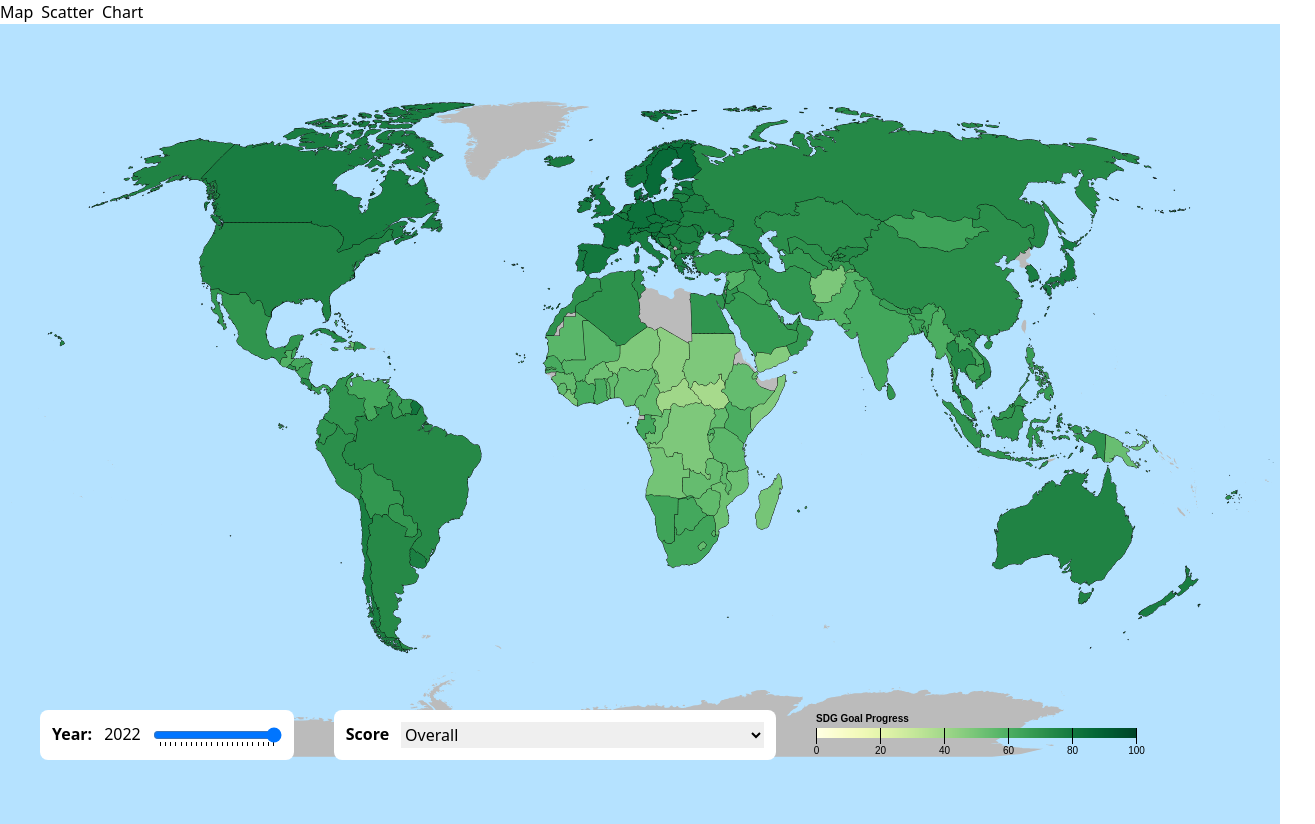
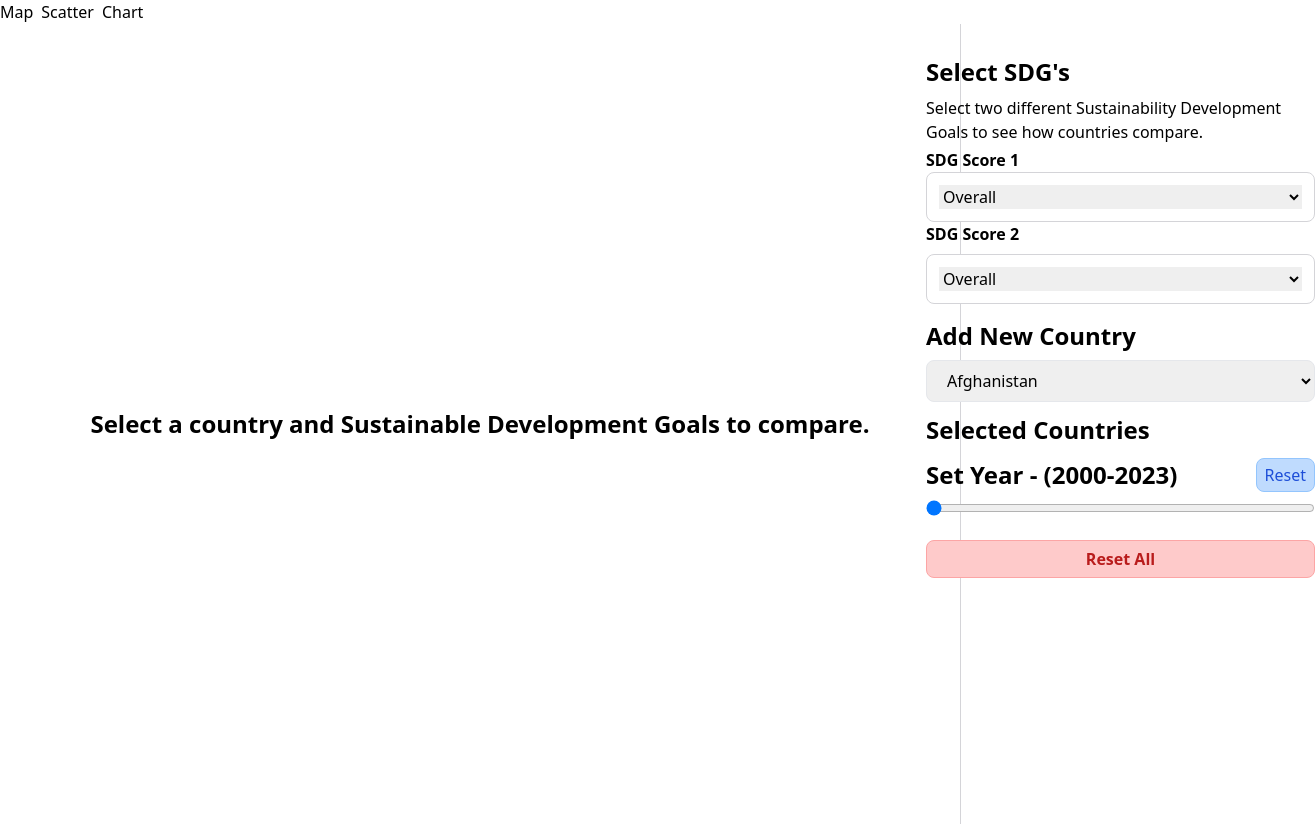
Before and after one commit to Toranian/sdg-visualization, a React (Vite) app: page / in a window 1280 px wide. Shown: the whole page, 1315 px wide, since content can reach past the window. Built offline with nearby package versions, Linux system fonts and the light colour scheme.

Commit message:
feat: added scatter options

```diff
--- a/src/App.tsx
+++ b/src/App.tsx
@@ -1,11 +1,11 @@
-import { useEffect, useRef, useState } from "react";
+import { useEffect, useState } from "react";
 import { getCSVFile } from "./utils";
 import { SDGCol, SDGRow, Topology } from "./types";
 import countriesURL from "./countries-50m.json?url";
 import { SvgMap } from "./components/SvgMap";
-import Scatter from "./components/Scatter";
 import { Legend } from "./components/Legend";
 import * as d3 from "d3";
+import ScatterPage from "./pages/ScatterPage";
 
 enum DisplayMode {
   Map,
@@ -19,7 +19,9 @@ function App() {
 
   const [data, setData] = useState<SDGRow[]>([]);
   const [topology, setTopology] = useState<null | Topology>(null);
-  const [displayMode, setDisplayMode] = useState<DisplayMode>(DisplayMode.Map);
+  const [displayMode, setDisplayMode] = useState<DisplayMode>(
+    DisplayMode.Scatter,
+  );
 
   const getData = async () => {
     const { data: csvData } = await getCSVFile();
@@ -35,13 +37,6 @@ function App() {
     getData();
     getTopology();
   }, []);
-
-  // const legendRef = useRef<SVGSVGElement | null>(null);
-  //
-  // useEffect(() => {
-  //   legendRef.current = Legend(
-  //   );
-  // }, []);
 
   return (
     <div className="w-max h-[100svh]">
@@ -106,7 +101,7 @@ function App() {
                   8. Decent Work and Economic Growth
                 </option>
                 <option value="goal_9_score">
-                  9. Industry, Innovation, and Infrastrucure
+                  9. Industry, Innovation, and Infrastructure
                 </option>
                 <option value="goal_10_score">10. Reduced Inequalities</option>
                 <option value="goal_11_score">
@@ -145,24 +140,9 @@ function App() {
         </>
       )}
 
-      {displayMode === DisplayMode.Scatter && (
-        <Scatter
-          data={data}
-          cols={[SDGCol.GOAL_1_SCORE, SDGCol.GOAL_4_SCORE]}
-        />
-      )}
+      {displayMode === DisplayMode.Scatter && <ScatterPage data={data} />}
 
       {data.length === 0 && <h1>Loading data...</h1>}
-
-      {data.length > 0 && (
-        <div>
-          {data.slice(0, 5).map((row: SDGRow, index) => (
-            <div key={index} className="flex flex-row">
-              {row.year}
-            </div>
-          ))}
-        </div>
-      )}
     </div>
   );
 }
--- /dev/null
+++ b/src/pages/ScatterPage.tsx
@@ -0,0 +1,240 @@
+import { useEffect, useState } from "react";
+import Scatter from "../components/Scatter";
+import { SDGCol, SDGRow } from "../types";
+
+interface ScatterPageProps {
+  data: SDGRow[];
+}
+
+export default function ScatterPage({ data }: ScatterPageProps) {
+  const countries = Array.from(
+    new Set(data.map((row: SDGRow) => row[SDGCol.COUNTRY])),
+  ).sort((a, b) => a.localeCompare(b));
+
+  const [goalOne, setGoalOne] = useState<SDGCol | undefined>();
+  const [goalTwo, setGoalTwo] = useState<SDGCol | undefined>();
+  const [selectedCountries, setSelectedCountries] = useState<string[]>([]);
+  const [year, setYear] = useState<number | undefined>(undefined);
+  const colors = [
+    "#F8766D80",
+    "#00BA3880",
+    "#619CFF80",
+    "#eee020",
+    "#ff00ff80",
+    "#0fee0580",
+  ];
+
+  useEffect(() => {
+    console.log(selectedCountries);
+  }, [selectedCountries, goalOne]);
+
+  return (
+    <div className="w-screen h-full grid flex flex-col md:grid-cols-4">
+      {/* Left side with scatter plot*/}
+      <div className="md:col-span-3 h-full w-full flex justify-center items-center">
+        {goalOne && goalTwo && selectedCountries.length > 0 ? (
+          <Scatter
+            data={data}
+            cols={[goalOne, goalTwo]}
+            selectedCountries={selectedCountries}
+            key={selectedCountries.toString() + goalOne + goalTwo + year} // Ensure rerender
+            year={year}
+          ></Scatter>
+        ) : (
+          <div className="">
+            <h2 className="text-2xl font-semibold">
+              Select a country and Sustainable Development Goals to compare.
+            </h2>
+          </div>
+        )}
+      </div>
+
+      {/* Right side with options */}
+      <div className="w-full md:col-span-1 border-solid border-l border-zinc-300 flex flex-col items-center ">
+        <div className="max-w-xl mt-8">
+          <h2 className="text-2xl font-semibold mb-2">Select SDG's</h2>
+          <p className="mb-1">
+            Select two different Sustainability Development Goals to see how
+            countries compare.
+          </p>
+
+          <label htmlFor="goalinput" className="font-semibold">
+            SDG Score 1
+          </label>
+          <div className="p-3 rounded-lg bg-white flexgap-3 border-solid border-zinc-300 border">
+            <select
+              id="goalinput"
+              onChange={(e) => {
+                setGoalOne(e.currentTarget.value as SDGCol);
+              }}
+            >
+              <option value="sdg_index_score">Overall</option>
+              <option value="goal_1_score">1. No Poverty</option>
+              <option value="goal_2_score">2. Zero Hunger</option>
+              <option value="goal_3_score">3. Good Health and Wellbeing</option>
+              <option value="goal_4_score">4. Quality Education</option>
+              <option value="goal_5_score">5. Gender Equality</option>
+              <option value="goal_6_score">
+                6. Clean Water and Sanitation
+              </option>
+              <option value="goal_7_score">
+                7. Affordable and Clean Energy
+              </option>
+              <option value="goal_8_score">
+                8. Decent Work and Economic Growth
+              </option>
+              <option value="goal_9_score">
+                9. Industry, Innovation, and Infrastructure
+              </option>
+              <option value="goal_10_score">10. Reduced Inequalities</option>
+              <option value="goal_11_score">
+                11. Sustainable Cities and Communities
+              </option>
+              <option value="goal_12_score">
+                12. Responsible Consumption and Production
+              </option>
+              <option value="goal_13_score">13. Climate Action</option>
+              <option value="goal_14_score">14. Life Below Water</option>
+              <option value="goal_15_score">15. Life on Land</option>
+              <option value="goal_16_score">
+                16. Peace, Justice, and Strong Institutions
+              </option>
+              <option value="goal_17_score">
+                17. Partnerships for the Goals
+              </option>
+            </select>
+          </div>
+
+          <label htmlFor="goalinput" className="font-semibold">
+            SDG Score 2
+          </label>
+          <div className="p-3 rounded-lg bg-white flex gap-3 border-solid border-zinc-300 border mt-2 w-full">
+            <select
+              id="goalinput"
+              onChange={(e) => {
+                setGoalTwo(e.currentTarget.value as SDGCol);
+              }}
+            >
+              <option value="sdg_index_score">Overall</option>
+              <option value="goal_1_score">1. No Poverty</option>
+              <option value="goal_2_score">2. Zero Hunger</option>
+              <option value="goal_3_score">3. Good Health and Wellbeing</option>
+              <option value="goal_4_score">4. Quality Education</option>
+              <option value="goal_5_score">5. Gender Equality</option>
+              <option value="goal_6_score">
+                6. Clean Water and Sanitation
+              </option>
+              <option value="goal_7_score">
+                7. Affordable and Clean Energy
+              </option>
+              <option value="goal_8_score">
+                8. Decent Work and Economic Growth
+              </option>
+              <option value="goal_9_score">
+                9. Industry, Innovation, and Infrastructure
+              </option>
+              <option value="goal_10_score">10. Reduced Inequalities</option>
+              <option value="goal_11_score">
+                11. Sustainable Cities and Communities
+              </option>
+              <option value="goal_12_score">
+                12. Responsible Consumption and Production
+              </option>
+              <option value="goal_13_score">13. Climate Action</option>
+              <option value="goal_14_score">14. Life Below Water</option>
+              <option value="goal_15_score">15. Life on Land</option>
+              <option value="goal_16_score">
+                16. Peace, Justice, and Strong Institutions
+              </option>
+              <option value="goal_17_score">
+                17. Partnerships for the Goals
+              </option>
+            </select>
+          </div>
+
+          <div className="flex flex-col gap-2 mb-3 w-full">
+            <h2 className="text-2xl font-semibold mt-4">Add New Country</h2>
+            <div className="relative w-full">
+              <select
+                id="countries"
+                name="country"
+                onChange={(event: React.ChangeEvent<HTMLSelectElement>) => {
+                  const value = event.target.value;
+                  if (!countries.includes(value)) return;
+                  setSelectedCountries([...selectedCountries, value]);
+                }}
+                className="border rounded-lg py-2 px-4 outline-none w-full max-h-40 overflow-y-auto pr-3"
+              >
+                <option value="" disabled>
+                  Select a country
+                </option>
+                {countries.map((country, index) => (
+                  <option key={index} value={country}>
+                    {country}
+                  </option>
+                ))}
+              </select>
+            </div>
+          </div>
+
+          <div className="flex flex-col gap-2">
+            <h2 className="text-2xl font-semibold">Selected Countries</h2>
+            {selectedCountries.map((c: string, index: number) => (
+              <div
+                className="border-solid border px-3 py-2.5 rounded-lg flex flex-row justify-between items-center border-2"
+                style={{ borderColor: colors[index] }}
+              >
+                {c}
+                <p
+                  className="text-red-600 cursor-pointer"
+                  onClick={() => {
+                    return setSelectedCountries(
+                      selectedCountries.filter((country) => country !== c),
+                    );
+                  }}
+                >
+                  Remove
+                </p>
+              </div>
+            ))}
+          </div>
+
+          <div className="my-3 flex flex-col gap-2">
+            <div className="flex flex-row justify-between items-center">
+              <h2 className="text-2xl font-semibold">
+                Set Year - ({!year ? "2000-2023" : year})
+              </h2>
+              <button
+                className=" px-2 py-1 border-solid border border-blue-300 bg-blue-200 rounded-lg   text-blue-700"
+                onClick={() => setYear(undefined)}
+              >
+                Reset
+              </button>
+            </div>
+
+            <input
+              type="range"
+              className=""
+              step="1"
+              min="2000"
+              max="2022"
+              onChange={(e) => setYear(+e.target.value)}
+            />
+          </div>
+
+          <button
+            className="w-full px-2.5 py-1.5 mt-3 border-solid border border-red-300 bg-red-200 rounded-lg font-semibold text-red-700"
+            onClick={() => {
+              setGoalOne(undefined);
+              setGoalTwo(undefined);
+              setSelectedCountries([]);
+              setYear(undefined);
+            }}
+          >
+            Reset All
+          </button>
+        </div>
+      </div>
+    </div>
+  );
+}
```
Also changed, not shown: src/components/Scatter.tsx (+10 -12 lines).
